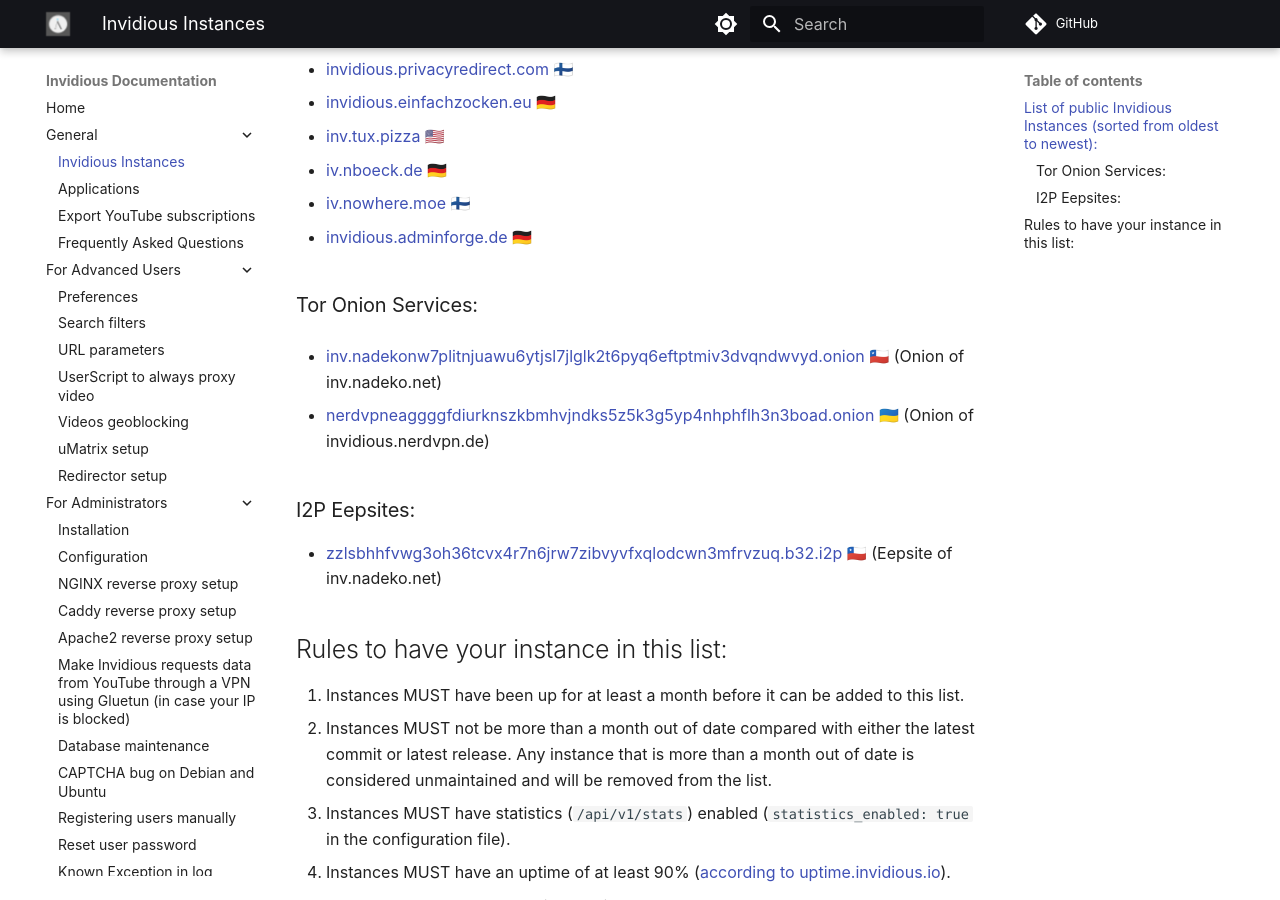
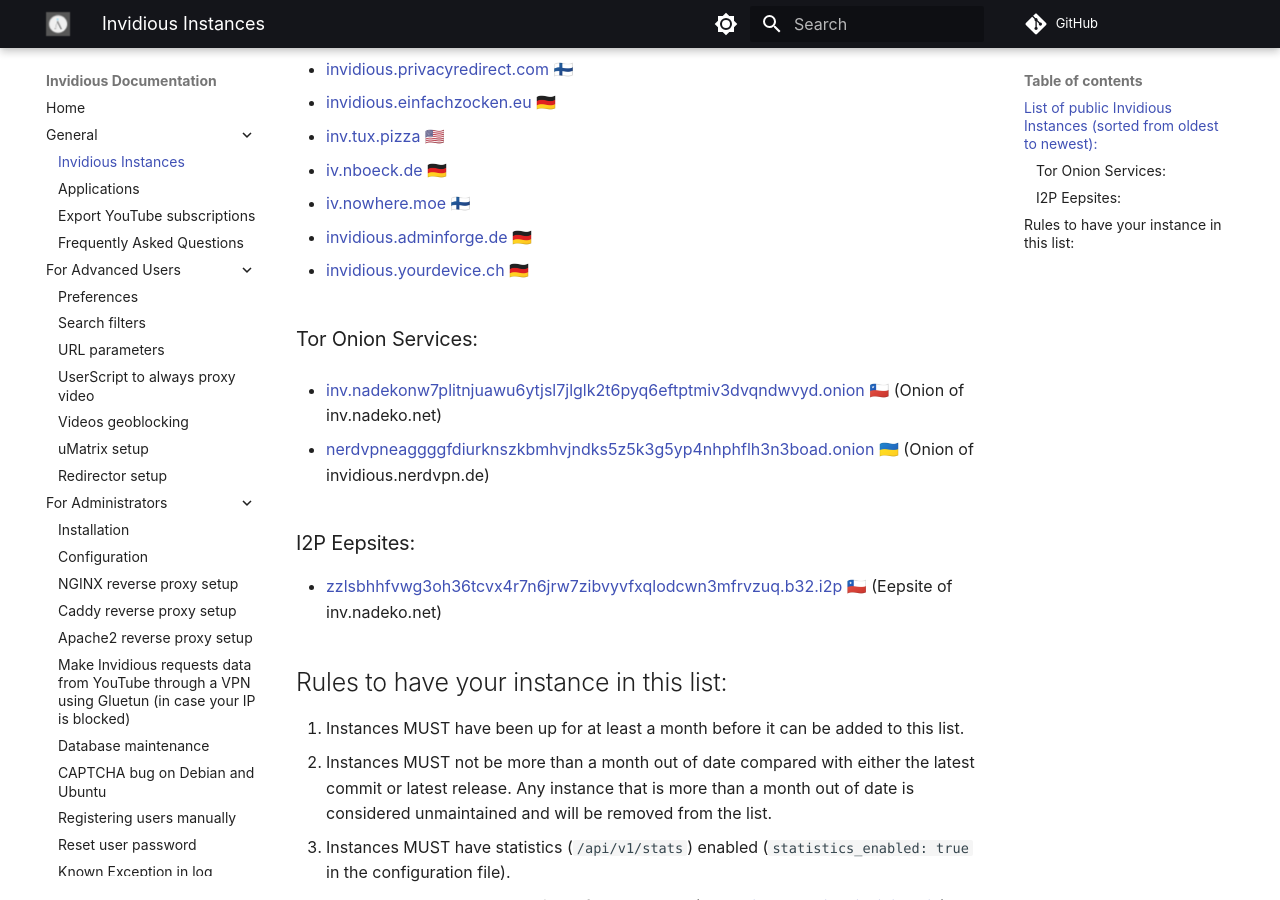
Before and after one commit to iv-org/documentation, an MkDocs documentation site: the page built from docs/instances.md, in a window 1280 px wide and 900 px high, scrolled down 652 px. Built offline with MkDocs 1.6.1 and Material for MkDocs 9.7.7, drawn with Linux system fonts in a browser that asks for light colours; comment, search, counter and statistics services are not loaded.

Commit message:
add invidious.yourdevice.ch to the instance list

```diff
--- a/docs/instances.md
+++ b/docs/instances.md
@@ -34,6 +34,8 @@
 
 * [invidious.adminforge.de](https://invidious.adminforge.de) 🇩🇪
 
+* [invidious.yourdevice.ch](https://invidious.yourdevice.ch) 🇩🇪
+
 ### Tor Onion Services:
 
 * [inv.nadekonw7plitnjuawu6ytjsl7jlglk2t6pyq6eftptmiv3dvqndwvyd.onion](http://inv.nadekonw7plitnjuawu6ytjsl7jlglk2t6pyq6eftptmiv3dvqndwvyd.onion) 🇨🇱 (Onion of inv.nadeko.net)
```
